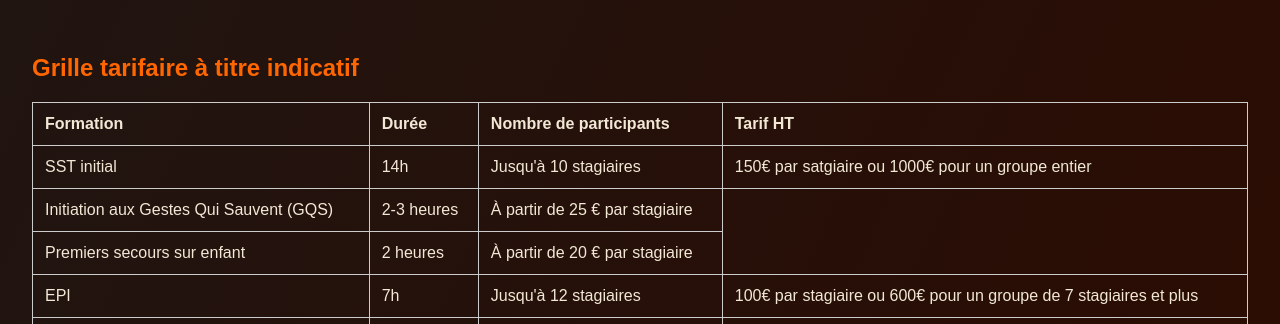
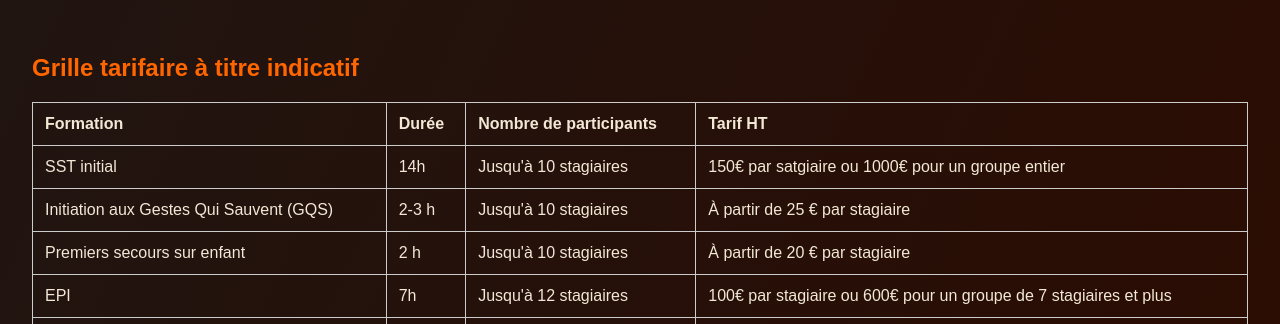
Before and after one commit to AgentTuger/BSIO-formation, a plain HTML site: page index.html in a window 1280 px wide. Shown: the part 1931-2255 px from the top of the page. Drawn offline with Linux system fonts and the light colour scheme.

Commit message:
Update index.html

```diff
--- a/index.html
+++ b/index.html
@@ -186,12 +186,14 @@
     </tr>
     <tr>
   <td>Initiation aux Gestes Qui Sauvent (GQS)</td>
-  <td>2-3 heures</td>
+  <td>2-3 h</td>
+  <td>Jusqu'à 10 stagiaires</td>
   <td>À partir de 25 € par stagiaire</td>
 </tr>
     <tr>
   <td>Premiers secours sur enfant</td>
-  <td>2 heures</td>
+  <td>2 h</td>
+  <td>Jusqu'à 10 stagiaires</td>
   <td>À partir de 20 € par stagiaire</td>
 </tr>
     <tr>
```
